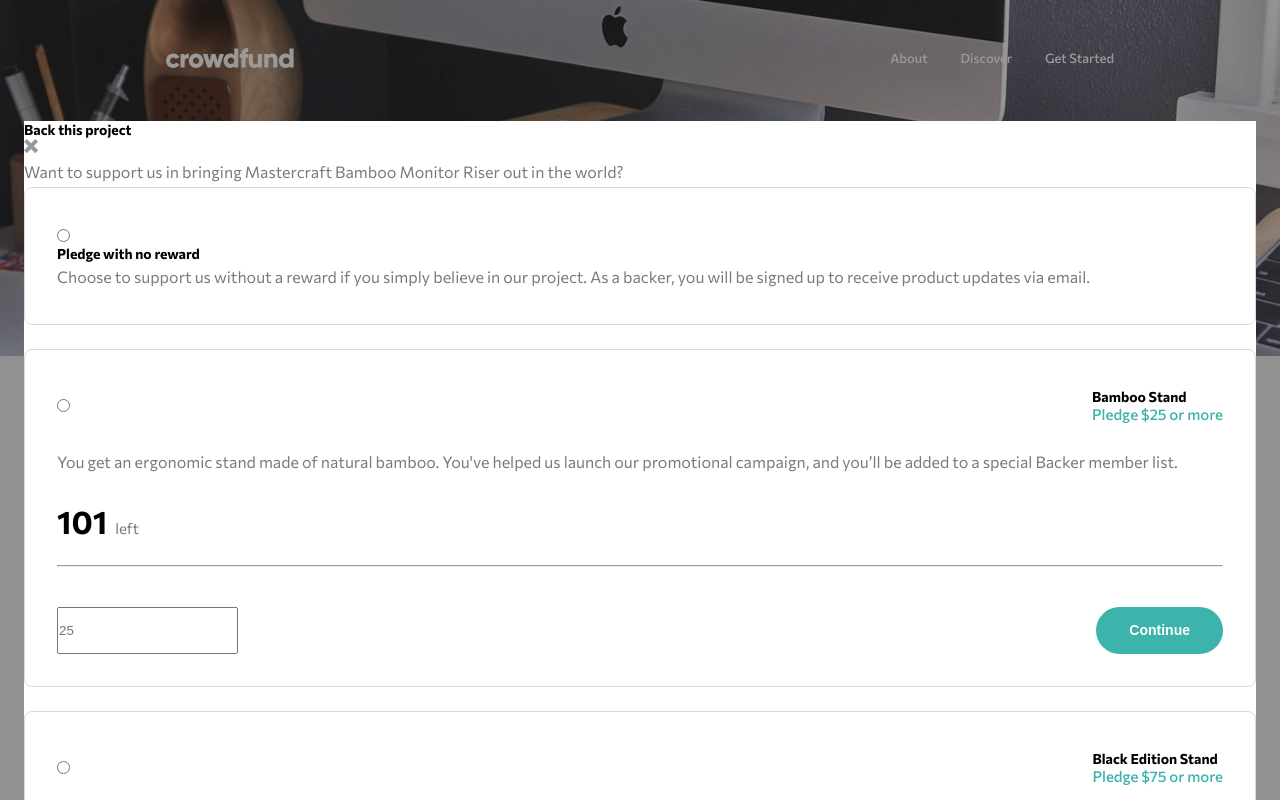
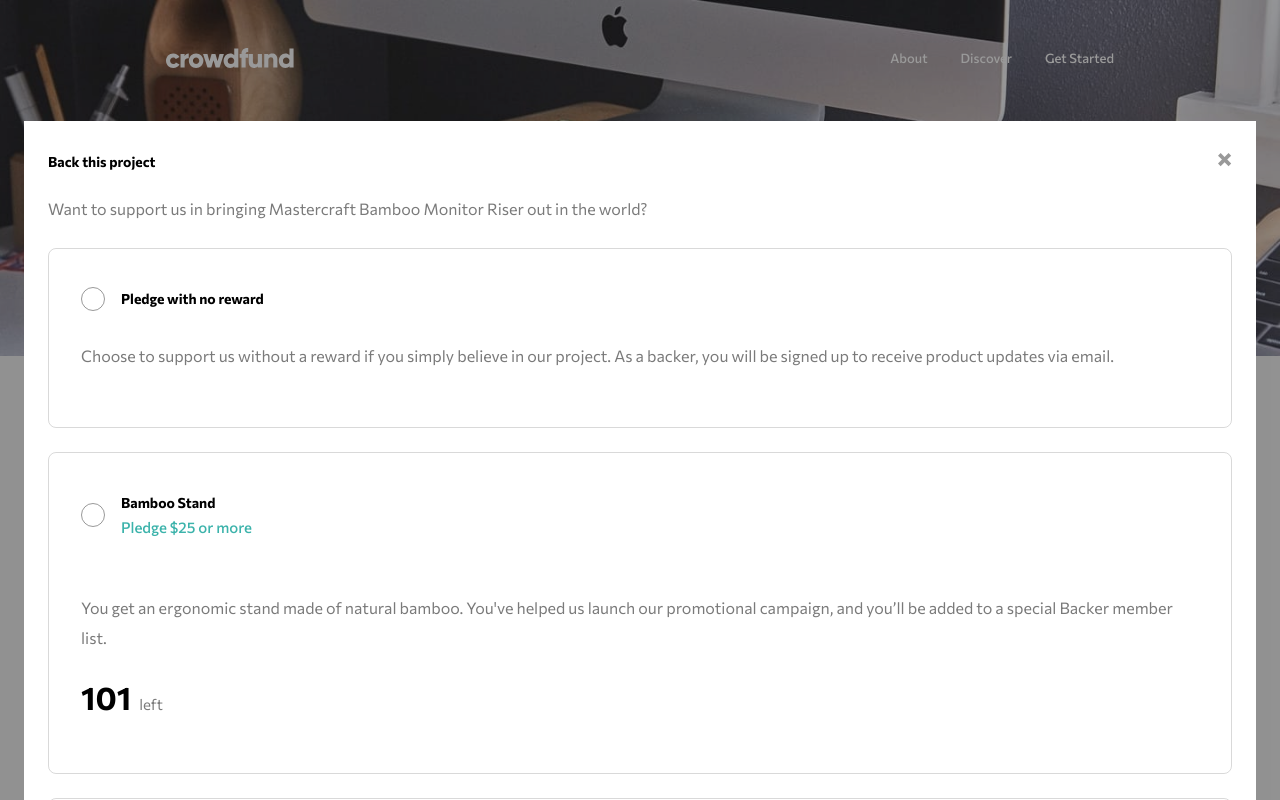
Before and after one commit to natalliasdh/crowdfunding, a plain HTML site: page index.html in a window 1280 px wide. Both pictures are taken after a click on the button "Back this project". Shown: the top 800 px of the page. Drawn offline with Linux system fonts and the light colour scheme.

Commit message:
Modal invisible

```diff
--- a/assets/css/style.css
+++ b/assets/css/style.css
@@ -409,4 +409,97 @@ button.out {
 
 .modalcontent {
     background-color: white;
+    padding: 32px 24px;
 }
+
+.modalclose {
+    display: flex;
+    flex-direction: row;
+    justify-content: space-between;
+    margin-bottom: 24px;
+}
+
+.modalclose img {
+    width: 14px;
+    height: 14px;
+}
+
+.backit p {
+    margin-bottom: 24px;
+}
+
+.choose {
+    display: flex;
+    flex-direction: row;
+    align-items: center;
+    margin-bottom: 30px;
+}
+
+label {
+    margin-left: 16px;
+    line-height: 24px;
+}
+
+input[type="radio"] {
+    appearance: none;
+    width: 24px;
+    height: 24px;
+    border: 1px solid rgba(0, 0, 0, 0.4);
+    border-radius: 100%;
+    margin-bottom: 0px;
+    padding: 0;
+}
+
+input[type="radio"]:checked {
+    appearance: none;
+    width: 24px;
+    height: 24px;
+    border: none;
+    border-radius: 100%;
+    background-color: #3CB3AB;
+}
+
+.choose h3 {
+    margin: 0px;
+    padding: 0;
+}
+
+label>.pledge {
+    margin-bottom: 0px;
+}
+
+.invisible {
+    margin-top: 25px;
+}
+
+input[type="text"] {
+    width: 100px;
+    height: 48px;
+    border-radius: 33px;
+    text-align: center;
+    border: 1px solid rgba(0, 0, 0, 0.15);
+    font-size: 14px;
+}
+
+h4 {
+    color: #7A7A7A;
+    font-size: 14px;
+    font-weight: 400;
+    text-align: center;
+    margin-top: 24px;
+    margin-bottom: 16px;
+}
+
+.twobuttons.new {
+    display: flex;
+    flex-direction: row;
+    align-items: center;
+}
+
+.select.continue {
+    margin: 0;
+}
+
+.invisible {
+    display: none;
+}
--- a/index.html
+++ b/index.html
@@ -104,14 +104,18 @@
         Challenge by <a href="https://www.frontendmentor.io?ref=challenge" target="_blank">Frontend Mentor</a>. Coded by Natallia Harmon.
     </footer>
 
+
+    <!--------------------------------------------------------------------------------------------------------------------------------------------------------------------->
+
     <div id="modal">
         <div class="modalcontent">
             <div class="backit">
-                <h3>Back this project</h3><img src="assets/images/icon-close-modal.svg" alt="Close">
+                <div class="modalclose">
+                    <h3>Back this project</h3><img src="assets/images/icon-close-modal.svg" alt="Close"></div>
                 <p>Want to support us in bringing Mastercraft Bamboo Monitor Riser out in the world?</p>
                 <div class="bamboostand">
-                    <input type="radio" id="noreward" name="rewards" value="0">
-                    <label for="noreward"><h3>Pledge with no reward</h3></label>
+                    <div class="choose"> <input type="radio" id="noreward" name="rewards" value="0">
+                        <label for="noreward"><h3>Pledge with no reward</h3></label></div>
                     <p>Choose to support us without a reward if you simply believe in our project. As a backer, you will be signed up to receive product updates via email.</p>
 
                 </div>
@@ -121,42 +125,63 @@
 
             <div class="bamboostand">
                 <div class="standdiv">
-                    <input type="radio" id="bambooreward" name="rewards" value="25">
-                    <label for="bambooreward"> <h3>Bamboo Stand</h3>
-            <div class="pledge">Pledge $25 or more</div></label>
+                    <div class="choose"> <input type="radio" id="bambooreward" name="rewards" value="25">
+                        <label for="bambooreward"> <h3>Bamboo Stand</h3>
+            <div class="pledge">Pledge $25 or more</div></label></div>
                 </div>
                 <p class="standp"> You get an ergonomic stand made of natural bamboo. You've helped us launch our promotional campaign, and you’ll be added to a special Backer member list.</p>
 
                 <div class="standdiv">
                     <div class="whatleft"><span class="standnumber stylenumber">101</span>left</div>
                 </div>
-                <hr>
-                <div class="twobuttons">
-                    <input type="text" id="twentyfive" placeholder="25">
-                    <button class="select">Continue</button>
+
+                <div class="invisible">
+
+                    <hr>
+
+                    <h4>Enter your pledge</h4>
+                    <div class="twobuttons new">
+
+                        <input type="text" id="twentyfive" placeholder="$25">
+                        <button class="select continue">Continue</button>
+                    </div>
                 </div>
+            </div>
 
-            </div>
 
             <div class="bamboostand">
                 <div class="standdiv">
-                    <input type="radio" id="editionreward" name="rewards" value="75">
-                    <label for="editionreward"> <h3>Black Edition Stand</h3>
-            <div class="pledge">Pledge $75 or more</div></label>
+                    <div class="choose"> <input type="radio" id="editionreward" name="rewards" value="75">
+                        <label for="editioneward"> <h3>Black Edition Stand</h3>
+            <div class="pledge">Pledge $75 or more</div></label></div>
                 </div>
                 <p class="standp"> You get a Black Special Edition computer stand and a personal thank you. You’ll be added to our Backer member list. Shipping is included.</p>
 
                 <div class="standdiv">
                     <div class="whatleft"><span class="standnumber stylenumber">64</span>left</div>
                 </div>
-                <hr>
-                <div class="twobuttons">
-                    <input type="text" id="twentyfive" placeholder="25">
-                    <button class="select">Continue</button>
+
+                <div class="invisible">
+
+                    <hr>
+
+                    <h4>Enter your pledge</h4>
+                    <div class="twobuttons new">
+
+                        <input type="text" id="twentyfive" placeholder="$75">
+                        <button class="select continue">Continue</button>
+                    </div>
                 </div>
+            </div>
 
-            </div>
+
+
+
+
+
+
         </div>
+    </div>
 
     </div>
 
```
